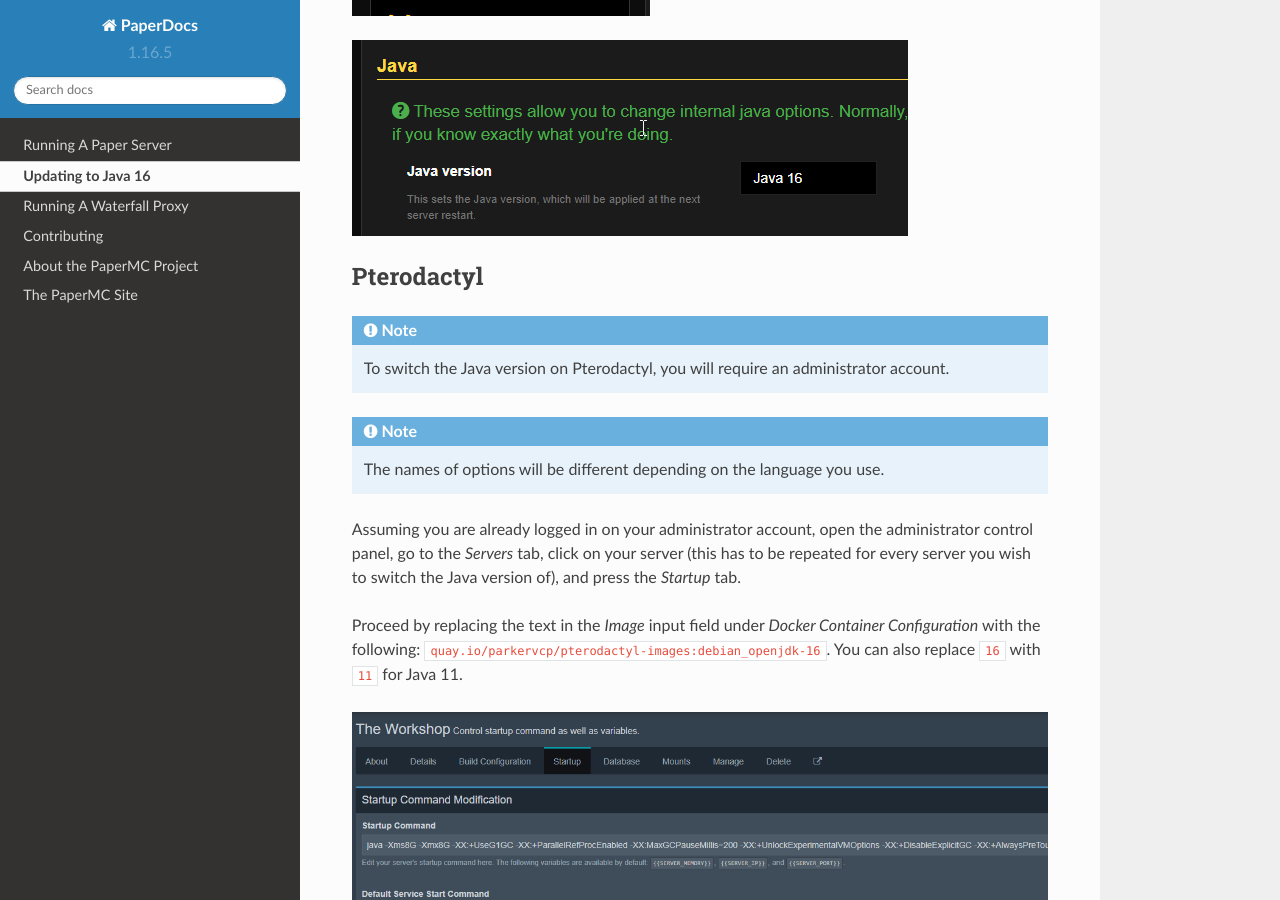
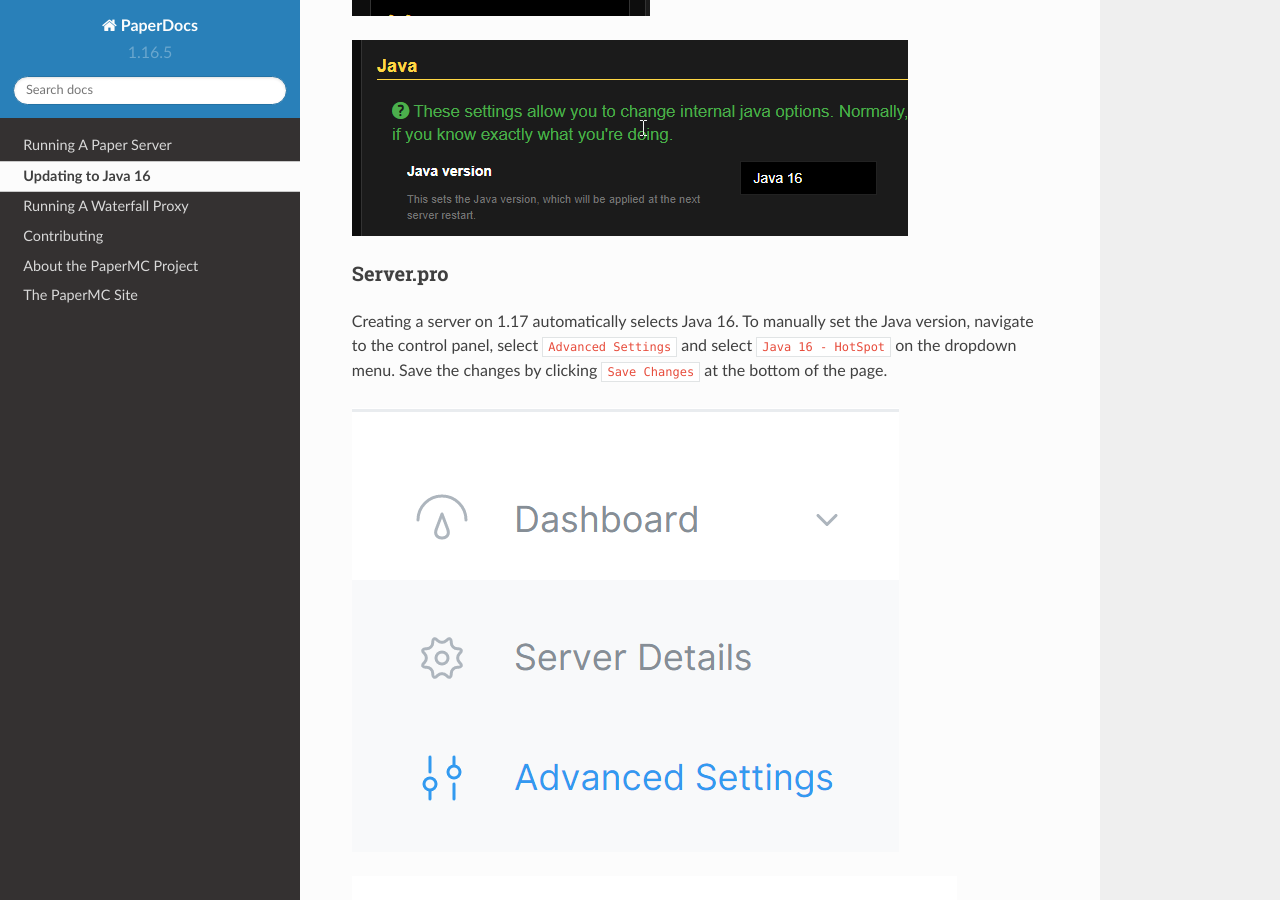
Before and after one commit to PaperMC/PaperDocs, a Sphinx documentation site: the page built from source/java-update/index.rst, in a window 1280 px wide and 900 px high, scrolled down 2971 px. Built offline with Sphinx 7.4.7 and the Read the Docs theme 2.0.0, drawn with Linux system fonts in a browser that asks for light colours; pages that are not in the unit, such as notebooks, are missing from menus.

Commit message:
Add server.pro (#85)

```diff
--- a/source/java-update/index.rst
+++ b/source/java-update/index.rst
@@ -124,6 +124,19 @@
 .. image:: java-update-assets/nitrado-settings-panel.png
 
 .. image:: java-update-assets/nitrado-java-settings.png
+
+Server.pro
+~~~~~~~~~~
+
+Creating a server on 1.17 automatically selects Java 16.
+To manually set the Java version, navigate to the control panel,
+select ``Advanced Settings`` and select ``Java 16 - HotSpot``
+on the dropdown menu. Save the changes by clicking ``Save Changes``
+at the bottom of the page.
+
+.. image:: java-update-assets/serverpro-panel.png
+
+.. image:: java-update-assets/serverpro-java-version-dropdown.png
 
 Pterodactyl
 ===========
```
Also changed, not shown: source/java-update/java-update-assets/serverpro-java-version-dropdown.png (added), source/java-update/java-update-assets/serverpro-panel.png (added).
